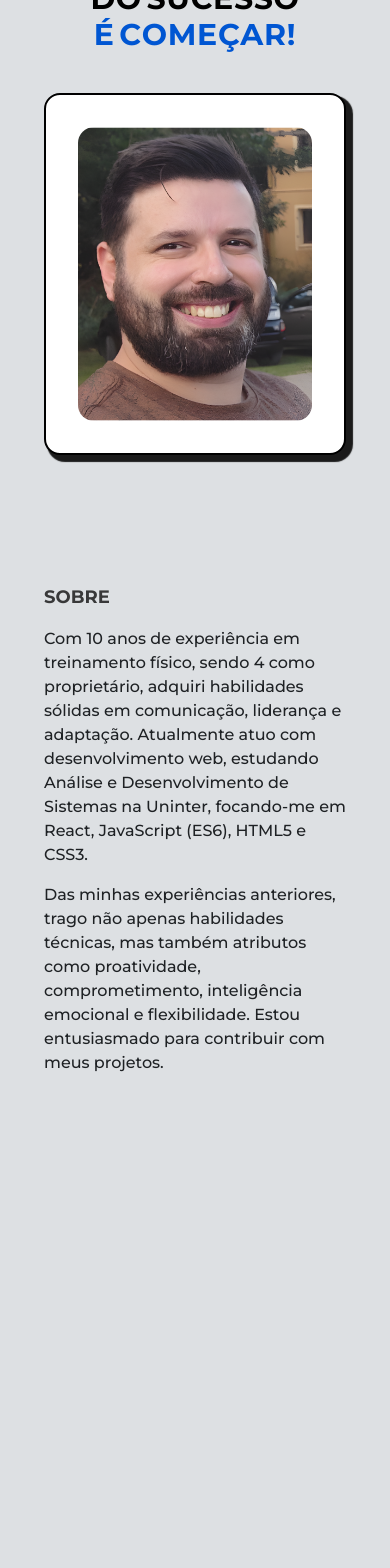
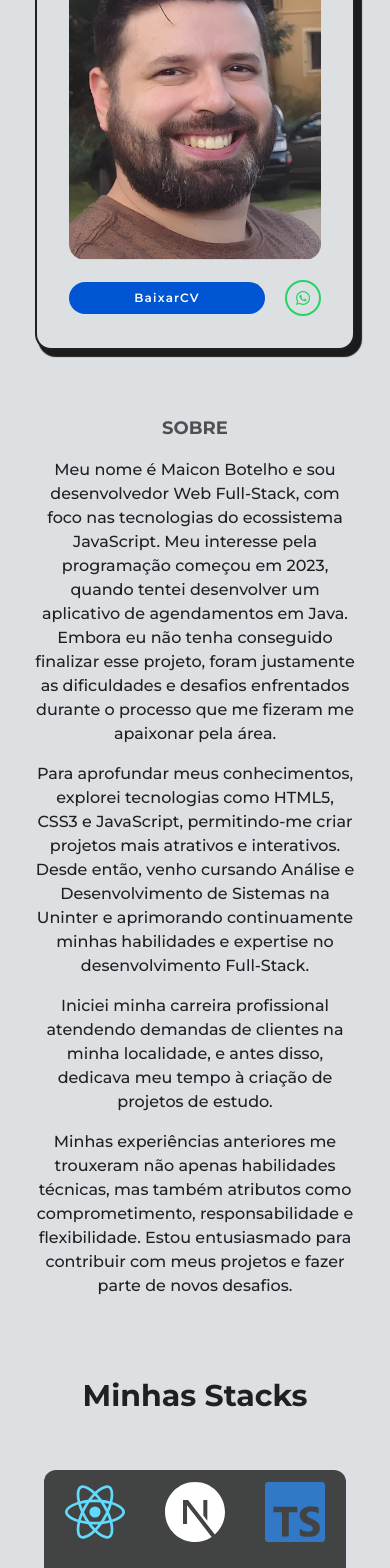
Before and after one commit to maiconsbotelho/portifolio, a Next.js app: page /about in a window 390 px wide. Shown: the part 260-1828 px from the top of the page. Before the commit the page ends 1351 px from the top, so only its background shows below. Built offline with nearby package versions, Linux system fonts and the light colour scheme.

Commit message:
find: responsividade pagina sobre

```diff
--- a/src/app/about/page.tsx
+++ b/src/app/about/page.tsx
@@ -1,59 +1,73 @@
+'use client';
 import AnimatedText from '@/components/animatedText';
 import Containaer from '@/components/container';
+import CvButton from '@/components/cvButton';
+import StackIcons from '@/components/stackIcons';
+import { motion } from 'framer-motion';
 import Head from 'next/head';
 import Image from 'next/image';
+import Link from 'next/link';
+import { FaWhatsapp } from 'react-icons/fa';
 import PerfilPic from '../../../public/assets/pic1.png';
+
+const MotionLink = motion(Link);
 
 const About = () => {
   return (
-    <Containaer>
+    <div>
       <Head>
         <title>Maicon Botelho | Sobre</title>
         <meta name="description" content="Página sobre Maicon Botelho" />
       </Head>
-
-      <main className="h-custom-calc flex w-full flex-col items-center pt-20">
-        <div>
+      <main className="mb-16 sm:flex sm:mt-20">
+        <Containaer>
+          <div className="flex w-full flex-col items-center">
             <AnimatedText
               text="O segredo "
-            className="text-black dark:text-white text-3xl font-bold leading-relaxed md:text-5xl uppercase"
+              className="text-base font-bold uppercase leading-relaxed text-black dark:text-white sm:text-3xl md:text-5xl"
             />
             <AnimatedText
               text="DO SUCESSO É COMEÇAR!"
-            className=" text-primaryColor dark:text-primaryColor hidden text-3xl uppercase font-bold lg:block md:text-5xl"
+              className="text-base font-bold uppercase text-primaryColor dark:text-primaryColor sm:text-3xl md:text-5xl lg:block"
             />
 
-          <AnimatedText
-            text="DO SUCESSO"
-            className="text-black dark:text-white text-3xl font-bold uppercase md:text-5xl lg:hidden"
-          />
-
-          <AnimatedText
-            text="É COMEÇAR!"
-            className="text-primaryColor uppercase dark:text-primaryColor text-3xl font-bold md:text-5xl lg:hidden"
-          />
-
-          <div className="mt-10 lg:mt-32 flex flex-col items-center justify-between gap-32 md:flex-row">
-            <div className="md-order-1 order-2 col-span-8 flex flex-col items-start justify-start md:col-span-4">
-              <h2 className="text-black/75 mb-4 text-lg font-bold uppercase dark:text-white">
+            <div className="mt-10 flex flex-col items-center justify-between gap-16 sm:mt-20 sm:gap-32 md:flex-row">
+              <div className="md-order-1 order-2 col-span-8 flex flex-col items-center sm:items-start sm:justify-start md:col-span-4">
+                <h2 className="mb-4 text-lg font-bold uppercase text-foreground/75">
                   Sobre
                 </h2>
-              <p className="font-medium">
-                Com 10 anos de experiência em treinamento físico, sendo 4 como
-                proprietário, adquiri habilidades sólidas em comunicação,
-                liderança e adaptação. Atualmente atuo com desenvolvimento web,
-                estudando Análise e Desenvolvimento de Sistemas na Uninter,
-                focando-me em React, JavaScript (ES6), HTML5 e CSS3.{' '}
+                <p className="text-center font-medium sm:text-start">
+                  Meu nome é Maicon Botelho e sou desenvolvedor Web Full-Stack,
+                  com foco nas tecnologias do ecossistema JavaScript. Meu
+                  interesse pela programação começou em 2023, quando tentei
+                  desenvolver um aplicativo de agendamentos em Java. Embora eu
+                  não tenha conseguido finalizar esse projeto, foram justamente
+                  as dificuldades e desafios enfrentados durante o processo que
+                  me fizeram me apaixonar pela área.
                 </p>
-              <p className="my-4 font-medium">
-                Das minhas experiências anteriores, trago não apenas habilidades
-                técnicas, mas também atributos como proatividade,
-                comprometimento, inteligência emocional e flexibilidade. Estou
-                entusiasmado para contribuir com meus projetos.
+                <p className="mt-4 text-center font-medium sm:text-start">
+                  Para aprofundar meus conhecimentos, explorei tecnologias como
+                  HTML5, CSS3 e JavaScript, permitindo-me criar projetos mais
+                  atrativos e interativos. Desde então, venho cursando Análise e
+                  Desenvolvimento de Sistemas na Uninter e aprimorando
+                  continuamente minhas habilidades e expertise no
+                  desenvolvimento Full-Stack.
+                </p>
+                <p className="mt-4 text-center font-medium sm:text-start">
+                  Iniciei minha carreira profissional atendendo demandas de
+                  clientes na minha localidade, e antes disso, dedicava meu
+                  tempo à criação de projetos de estudo.
+                </p>
+                <p className="mt-4 text-center font-medium sm:text-start">
+                  Minhas experiências anteriores me trouxeram não apenas
+                  habilidades técnicas, mas também atributos como
+                  comprometimento, responsabilidade e flexibilidade. Estou
+                  entusiasmado para contribuir com meus projetos e fazer parte
+                  de novos desafios.
                 </p>
               </div>
 
-            <div className="dark:bg-black border-black bg-white shadow-quadroDark dark:shadow-quadro relative order-1 h-max rounded-2xl border-2 border-solid p-8 dark:border-white md:order-2">
+              <div className="relative order-1 flex w-80 flex-col rounded-2xl border-2 border-solid border-foreground bg-background p-8 shadow-quadroDark dark:shadow-quadro md:order-2">
                 <Image
                   src={PerfilPic}
                   alt="Maicon Botelho"
@@ -61,11 +75,45 @@ const About = () => {
                   priority
                   sizes="(max-width: 768px) 100vw, (max-width: 1200px) 50vw, 33vw"
                 />
+                <div className="mt-5 flex items-center justify-between gap-5">
+                  <CvButton
+                    href="/curriculo.pdf"
+                    text="BaixarCV"
+                    download={true}
+                    className="flex-grow bg-primaryColor hover:shadow-secondaryColor"
+                  />
+
+                  <MotionLink
+                    href="https://api.whatsapp.com/send?phone=5551995986876"
+                    target={'_blank'}
+                    whileHover={{ y: -2 }}
+                    whileTap={{ scale: 0.9 }}
+                    className="cursor-pointer rounded-full border-2 border-whatsappColor bg-transparent p-2 text-whatsappColor transition-all duration-300 ease-linear hover:bg-whatsappColor hover:text-white hover:shadow-whatsappColor lg:p-3"
+                  >
+                    <div className="block lg:hidden">
+                      <FaWhatsapp size={16} />
+                    </div>
+                    <div className="hidden lg:block">
+                      <FaWhatsapp size={20} />
+                    </div>
+                  </MotionLink>
                 </div>
               </div>
             </div>
+
+            <div className="mt-20 flex flex-col items-center justify-center gap-4 sm:mt-20">
+              <p className="mb-10 text-3xl font-bold">Minhas Stacks</p>
+              <div className="hidden lg:inline-block">
+                <StackIcons size={100} />
+              </div>
+              <div className="rounded-xl bg-black bg-opacity-70 p-3 lg:hidden">
+                <StackIcons size={60} />
+              </div>
+            </div>
+          </div>
+        </Containaer>
       </main>
-    </Containaer>
+    </div>
   );
 };
 
--- a/src/components/container/index.tsx
+++ b/src/components/container/index.tsx
@@ -1,7 +1,7 @@
 import { ReactNode } from 'react';
 
 const Container = ({ children }: { children: ReactNode }) => {
-  return <div className="mx-auto max-w-screen-xl px-3">{children}</div>;
+  return <div className="mx-auto max-w-screen-xl mt-20 px-3">{children}</div>;
 };
 
 export default Container;
--- a/src/components/cvButton/index.tsx
+++ b/src/components/cvButton/index.tsx
@@ -1,17 +1,30 @@
 import Link from 'next/link';
 
-const CvButton = () => {
+interface CvButtonProps {
+  className?: string;
+  href: string;
+  text: string;
+  download?: boolean;
+  target?: '_self' | '_blank'; // Adiciona a opção de abrir em nova aba
+}
+
+const CvButton: React.FC<CvButtonProps> = ({
+  className = '',
+  href,
+  text,
+  download = false,
+  target = '_self', // Padrão para abrir no mesmo alvo
+}) => {
   return (
-    <>
-      <Link
-        href="/curriculo.pdf"
-        target={'_blank'}
-        className="mt-10 inline-block w-full rounded-3xl bg-primaryColor px-8 py-3 text-center text-base font-semibold tracking-widest text-white shadow-primaryColor transition-all duration-300 ease-linear hover:shadow-none dark:hover:shadow-none md:w-60"
-        download={true}
-      >
-        Download CV
-      </Link>
-    </>
+    <Link
+      href={href}
+      className={`inline-block rounded-3xl w-28 sm:w-36 px-5 py-2 text-center text-xs sm:text-base font-semibold tracking-widest
+        text-white transition-all duration-300 ease-linear  ${className}`}
+      download={download ? href : undefined} // Define download apenas se for necessário
+      target="_blank" // Define o target
+    >
+      {text}
+    </Link>
   );
 };
 
--- a/src/components/socialLinks/index.tsx
+++ b/src/components/socialLinks/index.tsx
@@ -13,7 +13,7 @@ const SocialLinks = () => {
         target={'_blank'}
         whileHover={{ y: -2 }} // Levanta o ícone ao passar o mouse
         whileTap={{ scale: 0.9 }} // Diminui o tamanho do ícone ao clicar
-        className="cursor-pointer rounded-full border-2 border-white bg-white p-2 text-black transition-all duration-300 ease-linear hover:border-white hover:bg-white hover:text-black hover:shadow-githubColorDark dark:border-white dark:hover:border-white dark:hover:bg-white dark:hover:text-black lg:border-primaryColor lg:bg-transparent lg:p-3 lg:text-primaryColor lg:hover:border-black lg:hover:bg-black lg:hover:text-white lg:hover:shadow-githubColor lg:dark:hover:shadow-githubColorDark lg:dark:hover:shadow-primaryColor"
+        className="cursor-pointer rounded-full border-2 bg-background p-2 text-foreground transition-all duration-300 ease-linear lg:border-primaryColor lg:bg-transparent lg:p-3 lg:text-primaryColor lg:hover:border-black lg:hover:bg-black lg:hover:text-white lg:hover:shadow-githubColor lg:dark:hover:shadow-githubColorDark lg:dark:hover:shadow-primaryColor"
       >
         <div className="block lg:hidden">
           <FaGithub size={16} />
--- /dev/null
+++ b/src/components/stackIcons/index.tsx
@@ -0,0 +1,34 @@
+import TechnologyIcon from '@/components/technologyIcons';
+
+interface StackIconsProps {
+  size?: number; // Tamanho opcional
+}
+
+const StackIcons: React.FC<StackIconsProps> = ({ size = 24 }) => {
+  const stacks = [
+    'React',
+    'Next.js',
+    'TypeScript',
+    'JavaScript',
+    'HTML',
+    'CSS',
+    'Tailwind CSS',
+    'Node.js',
+    'PostgreSQL',
+    'Prisma',
+  ];
+
+  return (
+    <div className="flex flex-wrap justify-center gap-10 lg:gap-20">
+      {stacks.map((stack) => (
+        <TechnologyIcon
+          key={stack}
+          technology={stack}
+          size={size} // Passa o tamanho como prop
+        />
+      ))}
+    </div>
+  );
+};
+
+export default StackIcons;
--- /dev/null
+++ b/src/components/technologyIcons/index.tsx
@@ -0,0 +1,69 @@
+import { FaNodeJs } from 'react-icons/fa';
+import {
+  SiCss3,
+  SiFirebase,
+  SiHtml5,
+  SiJavascript,
+  SiNestjs,
+  SiNextdotjs,
+  SiPrisma,
+  SiReact,
+  SiTailwindcss,
+  SiTypescript,
+  SiPostgresql,
+} from 'react-icons/si';
+
+const technologyIcons: Record<
+  string,
+  { Component: React.ElementType; color: string }
+> = {
+  React: { Component: SiReact, color: '#61DAFB' },
+  'Next.js': { Component: SiNextdotjs, color: '#ffffff' },
+  'Tailwind CSS': { Component: SiTailwindcss, color: '#38B2AC' },
+  HTML: { Component: SiHtml5, color: '#E34F26' },
+  CSS: { Component: SiCss3, color: '#1572B6' },
+  Prisma: { Component: SiPrisma, color: '#2D3748' },
+  Firebase: { Component: SiFirebase, color: '#FFCA28' },
+  TypeScript: { Component: SiTypescript, color: '#3178C6' },
+  JavaScript: { Component: SiJavascript, color: '#F7DF1E' },
+  'Node.js': { Component: FaNodeJs, color: '#339933' },
+  'Nest.js': { Component: SiNestjs, color: '#E0234E' },
+  PostgreSQL: { Component: SiPostgresql, color: '#336791' },
+};
+
+interface TechnologyIconProps {
+  technology: string;
+  size?: number; // Default size
+  className?: string;
+}
+
+const TechnologyIcon: React.FC<TechnologyIconProps> = ({
+  technology,
+  size = 24, // Default size
+  className = '',
+}) => {
+  const { Component: IconComponent, color } = technologyIcons[technology] || {
+    Component: null,
+    color: '',
+  };
+
+  if (!IconComponent) {
+    return <span>{technology}</span>;
+  }
+
+  return (
+    <div
+      className={`relative flex items-center ${className}`}
+      style={{ height: size, width: size }}
+    >
+      <div className="group relative flex h-full w-full items-center justify-center">
+        <IconComponent size={size} color={color} />
+        <div className="absolute left-1/2 top-full mt-2 -translate-x-1/2 transform rounded-lg bg-gray-800 px-2 py-1 text-sm text-white opacity-0 group-hover:opacity-100">
+          {technology}
+        </div>
+      </div>
+    </div>
+  );
+};
+
+export default TechnologyIcon;
--- a/src/components/welcome/index.tsx
+++ b/src/components/welcome/index.tsx
@@ -11,7 +11,8 @@ const Welcome = () => {
       />
       <AnimatedText
         text="Maicon Botelho"
-        className="text-left text-2xl font-bold capitalize text-black dark:text-white sm:text-3xl md:!text-5xl lg:!text-3xl xl:!text-4xl 2xl:!text-5xl"
+        className="text-left text-2xl font-bold capitalize text-black dark:text-white sm:text-3xl
+        md:!text-5xl lg:!text-3xl xl:!text-4xl"
       />
       <DigitedText
         words={['Desenvolvedor Full-Stack', 'Desenvolvedor Web']}
--- a/tailwind.config.ts
+++ b/tailwind.config.ts
@@ -16,7 +16,7 @@ const config = {
       },
 
       height: {
-        'custom-calc': 'calc(100vh - 112px)',
+        'custom-calc': 'calc(100vh - 144px)',
       },
 
       colors: {
@@ -65,6 +65,7 @@ const config = {
         boxDark: '5px 5px 10px 2px #fff',
         quadro: '5px 5px 1px 2px #fff',
         quadroDark: '5px 5px 1px 2px #1b1b1b',
+        foreground: '0 0 10px var(--foreground)',
       },
 
       letterSpacing: {
```
Also changed, not shown: src/app/page.tsx (+6 -7 lines), src/components/navBar/index.tsx (+29 -15 lines), src/app/education/page.tsx (line endings or trailing spaces). Lines whose indentation alone changed are shown as unchanged.
